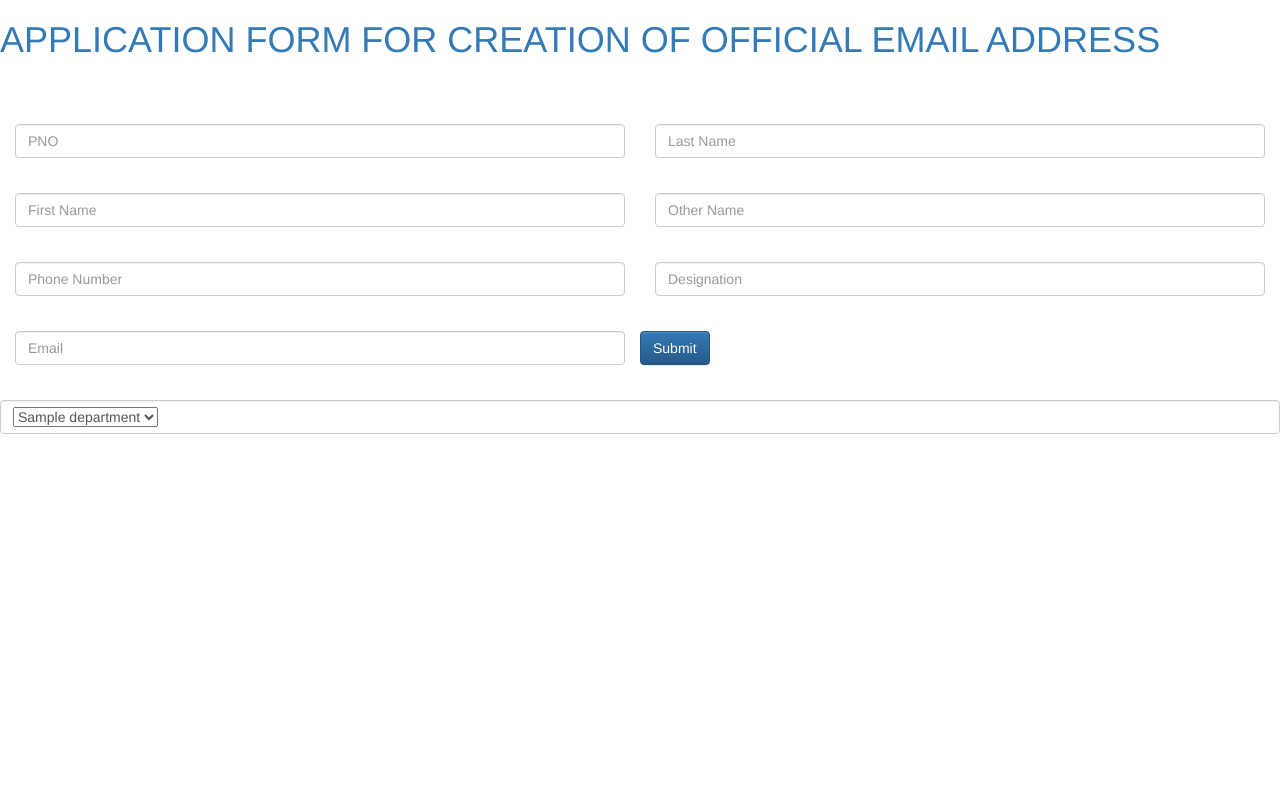
After one commit to idowuogedengbe/mail_form, a Django app: page /application in a window 1280 px wide. The commit adds this page. Run offline with Django 3.2, Linux system fonts and the light colour scheme; tables that the repository leaves empty hold one stand-in row (values such as "Sample post"); some libraries are stand-ins or nearby versions.

Commit message:
sequesce

```diff
--- /dev/null
+++ b/mail_app/static/css/mail_app.css
@@ -0,0 +1,3 @@
+h1 a, h2 a {
+    color: #C25100;
+}
--- /dev/null
+++ b/mail_app/templates/mail_app/application.html
@@ -0,0 +1,98 @@
+{% load static %}
+
+<html>
+    <head>
+        <link rel="stylesheet" href="//maxcdn.bootstrapcdn.com/bootstrap/3.2.0/css/bootstrap.min.css">
+        <link rel="stylesheet" href="//maxcdn.bootstrapcdn.com/bootstrap/3.2.0/css/bootstrap-theme.min.css">
+        <link rel="stylesheet" href="{% static 'css/blog.css' %}">
+        <title>Django Girls blog</title>
+    </head>
+    <body>
+        <div>
+            <h1><a href="/">APPLICATION FORM FOR CREATION OF OFFICIAL EMAIL ADDRESS</a></h1>
+        </div>
+
+
+
+    {% block content %}
+        <div class="row mt-4">
+    <div class="col">
+        <h3></h3></br>
+        <form action="application" method="post">
+            {% csrf_token %}
+
+
+          <form class="">
+
+          </div>
+
+            </div>
+            <div class="form-row">
+              <div class="form-group col-md-6">
+                <input type ="text" class="form-control " name="pno" placeholder="PNO"><br>
+
+              </div>
+
+              <div class="form-group col-md-6">
+
+                <input type ="text" class="form-control " name="last_name" placeholder="Last Name"><br>
+            </div>
+
+            </div>
+
+
+            <div class="form-row">
+
+              <div class="form-group col-md-6">
+
+                <input type ="text" class="form-control " name="first_name" placeholder="First Name"><br>
+            </div>
+
+            <div class="form-group col-md-6">
+
+                <input type ="text" class="form-control" name="other_name" placeholder="Other Name"><br>
+            </div>
+            </div>
+
+            <div class="form-row">
+              <div class="form-group col-md-6">
+
+                <input type ="text" class="form-control" name="phone_no" placeholder="Phone Number"><br>
+            </div>
+
+            <div class="form-group col-md-6">
+
+                <input type ="text" class="form-control" name="designation" placeholder="Designation "><br>
+            </div>
+            </div>
+            <div class="form-row">
+              <div class="form-group col-md-6">
+
+                <input type ="text" class="form-control "  pb_height-50 reverse name="email" placeholder="Email"><br>
+            </div>
+
+            <div class="form-group col-md-6 form-control">
+                    <select id="department_name" name="department_name" >
+                        {% for departmentlist in departmentlists %}
+                            <option value = "{{ departmentlist.id}}">{{ departmentlist.department_name }}
+                        </option>
+
+                         {% endfor %}
+                  </select>
+
+
+            </div>
+            </div>
+
+
+
+
+            <input type="submit" class="btn btn-primary align ">
+        </form>
+    </div>
+</div>
+
+    {% endblock content %}
+
+    </body>
+</html>
--- a/mail_app/urls.py
+++ b/mail_app/urls.py
@@ -1,6 +1,11 @@
+
 from django.urls import path
+from django.conf.urls import url
 from . import views
 
 urlpatterns = [
     path('', views.application_list, name='application_list'),
+    path('application', views.application, name='application'),
+    url(r'^activate/(?P<uidb64>[0-9A-Za-z_\-]+)/(?P<token>[0-9A-Za-z]{1,13}-[0-9A-Za-z]{1,20})/$',
+        views.activate_account, name='activate'),
 ]
--- a/mail_app/views.py
+++ b/mail_app/views.py
@@ -1,9 +1,119 @@
-from django.shortcuts import render
-from .models import Application
+from django.contrib.sites.shortcuts import get_current_site
+from django.core.mail import send_mail
+from django.core.mail import send_mass_mail
+from django.http import HttpResponse
+from django.shortcuts import redirect, render
+from django.template.loader import render_to_string
+from django.utils.encoding import force_bytes, force_text
+from django.utils.http import urlsafe_base64_decode, urlsafe_base64_encode
+from django.views.decorators.csrf import csrf_exempt
+
+# from django.contrib.auth.models import User
+# from django.core.mail import EmailMessage
+from django.contrib import admin
+from .models import Application, Department
+from .token_generator import account_activation_token
+
 
 # Create your views here.
 
 
 def application_list(request):
     get_all_applicants = Application.objects.all().order_by("-date_applied")
-    return render(request, 'mail_app/application_list.html', {"get_all_applicants" : get_all_applicants})
+    return render(request, 'mail_app/application_list.html', {"get_all_applicants": get_all_applicants})
+
+
+# Create your views here.
+
+@csrf_exempt
+def application(request):
+    if request.method == 'POST':
+        pno = request.POST['pno']
+        last_name = request.POST['last_name']
+        first_name = request.POST['first_name']
+        other_name = request.POST['other_name']
+        phone_no = request.POST['phone_no']
+        designation = request.POST['designation']
+        email = request.POST['email']
+        department_name = request.POST['department_name']
+
+        # GET ALL DEPARTMENTS INTO SELECT BUTTON
+
+
+
+
+        # GET ALL APPLICATIONS
+
+        applicant = Application.objects.create(pno=pno, last_name=last_name, first_name=first_name,
+                                               other_name=other_name, email=email, phone_no=phone_no,
+                                               designation=designation, department_select=department_name)
+
+        # GET APPLICANT'S DEPARTMENT TO GET HOD EMAIL
+        get_applicant_department = Department.objects.get(id=department_name)
+        get_applicant_hod_email = get_applicant_department.department_hod_email
+        print(get_applicant_department.department_hod_last_name)
+        print(get_applicant_department.department_hod_first_name)
+
+        #
+
+        # SEND CONFIRMATION EMAIL TO HOD AND APPLICANT
+
+        subject = 'Application for UCH Official Email'
+        current_site = get_current_site(request)
+        message_to_hod = render_to_string('activate_account.html', {
+            'applicant': applicant,
+            'domain': current_site.domain,
+            'uid': urlsafe_base64_encode(force_bytes(applicant.pk)),
+            'token': account_activation_token.make_token(applicant),
+        })
+        msg_to_hod = (subject, message_to_hod, 'payslip@uch-ibadan.org.ng', [get_applicant_hod_email])
+        msg_to_applicant = (subject,
+                            'We have sent an email to your Head of Department to confirm your employment status '
+                            'before we continue processing your application',
+                            'payslip@uch-ibadan.org.ng', [email])
+
+        send_mass_mail((msg_to_applicant, msg_to_hod), fail_silently=False)
+
+        return HttpResponse(
+            'We have sent an email to your Head of Department to confirm your employment status before we continue '
+            'processing your application')
+
+
+    else:
+        departmentlists = Department.objects.all().order_by('department_name')
+        print("depart: ", departmentlists)
+        return render(request, 'mail_app/application.html', {"departmentlists": departmentlists})
+
+    # DISPLAY ALL APPLICANTIONS
+
+
+def activate_account(request, uidb64, token):
+    try:
+        uid = force_bytes(urlsafe_base64_decode(uidb64))
+        applicant = Application.objects.get(pk=uid)
+    except(TypeError, ValueError, OverflowError, Application.DoesNotExist):
+        applicant = None
+    if applicant is not None and account_activation_token.check_token(applicant, token):
+        applicant.is_active = True
+        applicant.save()
+
+        #     SEND FEEDBACK TO APPLICANT
+        send_mail(
+            'RE:UCH official email request',
+            'Your HOD has confirmed your employment status, Information Technology Department will send your official within 12hrs',
+            'requestform@uch-ibadan.org.ng',
+            [applicant.email],
+            fail_silently=False,
+        )
+        # login(request, user)
+
+        return HttpResponse('Your account has been activate successfully')
+    else:
+        return HttpResponse('Activation link is invalid!')
+
+
+def list_all_applicants(request):
+    get_all_applicants = Application.objects.all().order_by("date_applied")
+    return render(request, 'test.html', {"get_all_applicants": get_all_applicants})
+
+    admin.site.register(Department)
--- a/mail_project/settings.py
+++ b/mail_project/settings.py
@@ -68,6 +68,11 @@ TEMPLATES = [
     },
 ]
 
+EMAIL_PORT = 22
+EMAIL_HOST = 'mail.uch-ibadan.org.ng'
+EMAIL_HOST_USER = 'requestform@uch-ibadan.org.ng'
+EMAIL_HOST_PASSWORD = 'Requestform@'
+
 WSGI_APPLICATION = 'mail_project.wsgi.application'
 
 
```
Also changed, not shown: mail_app/templates/activate_account.html (added, +10 -0 lines), mail_app/templates/mail_app/activate_account.html (added, +10 -0 lines), mail_app/templates/mail_app/application_list.html (+5 -10 lines), mail_app/token_generator.py (added, +14 -0 lines).
